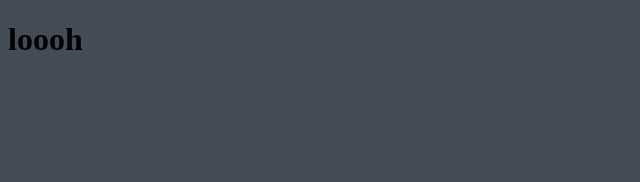
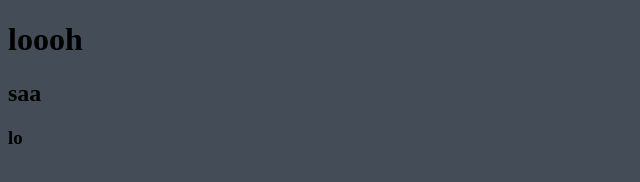
Before and after one commit to denchik3192/social-network-React, a plain HTML site: page index.html in a window 1280 px wide. Shown: the full height of the page, 0-640 px from the left. Drawn offline with Linux system fonts and the light colour scheme.

Commit message:
added h2 h3

```diff
--- a/index.html
+++ b/index.html
@@ -8,5 +8,7 @@
 </head>
 <body>
     <h1 class="h1">loooh</h1>
+    <h2>saa</h2>
+    <h3>lo</h3>
 </body>
 </html>
```
